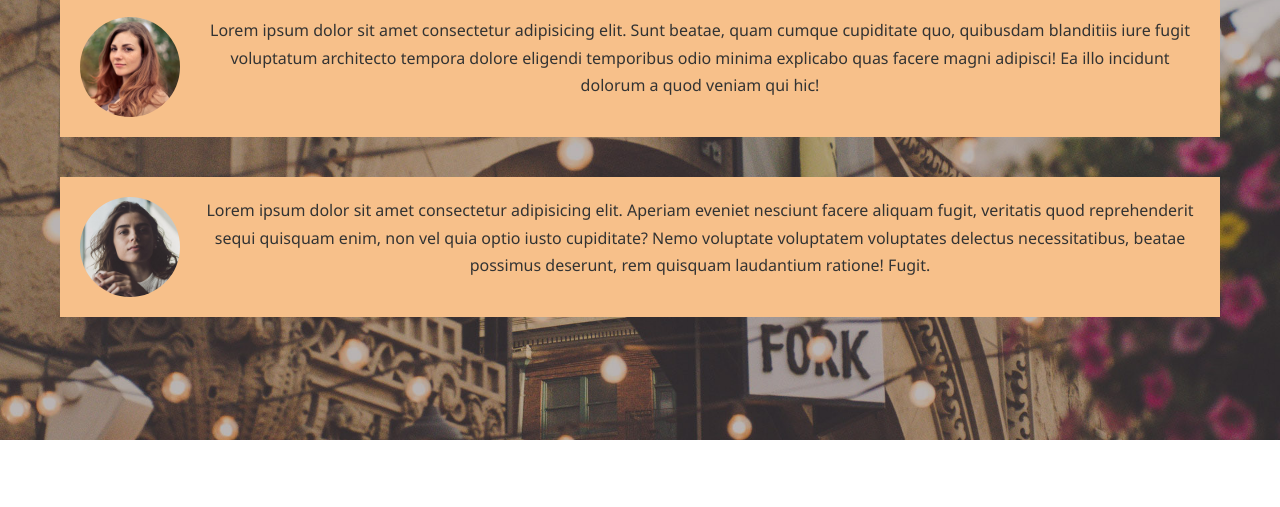
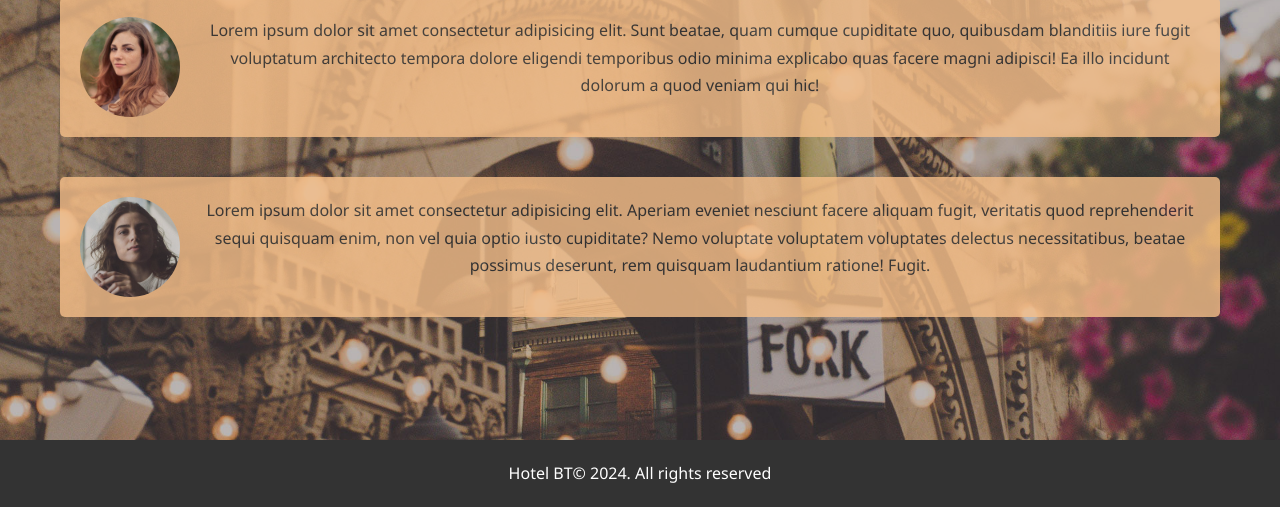
Before and after one commit to dominion-30/Learning, a plain HTML site: page hotel_project/about.html in a window 1280 px wide. Shown: the part 627-1134 px from the top of the page. Before the commit the page ends 1067 px from the top, so only its background shows below. Drawn offline with Linux system fonts and the light colour scheme.

Commit message:
implement changes

```diff
--- a/hotel_project/about.html
+++ b/hotel_project/about.html
@@ -58,8 +58,17 @@
             </div>
 
 
+
             </div>
         </section>
+        <div class="clr"></div>
+
+        <footer>
+            <div class="main-footer bg-dark">
+                Hotel BT&copy; 2024. All rights reserved
+            </div>
+        </footer>
+
     </main>
 
 </body>
--- a/hotel_project/about_style.css
+++ b/hotel_project/about_style.css
@@ -81,7 +81,10 @@ h1,h2,h3{
     background-color: #f4f4f4;
     color: #333;
 }
-
+.bg-dark{
+    background-color: #333;
+    color: #fff;
+}
 #about{
     height: 400px;
 }
@@ -130,6 +133,8 @@ h1,h2,h3{
     text-align: center;
     margin-bottom: 40px;
     overflow: auto;
+    border-radius: 5px;
+    opacity: 0.8;
 
 }
 
@@ -150,6 +155,10 @@ h1,h2,h3{
     text-align: center;
 }
 
+.main-footer{
+    text-align: center;
+    padding: 20px;
+}
 /*
 .box p{
     width: 50%;
```
